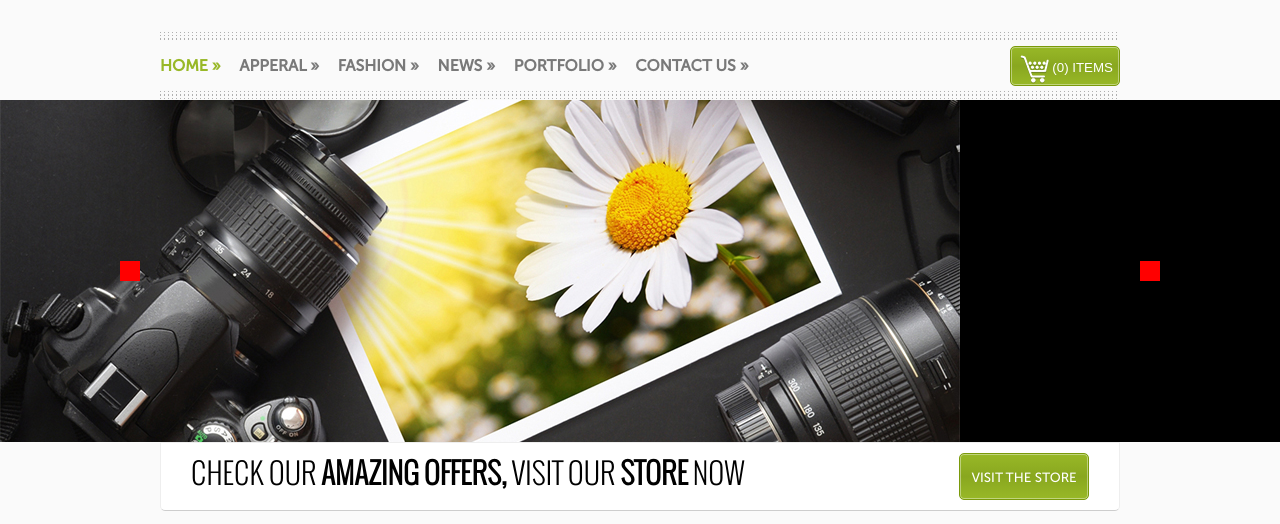
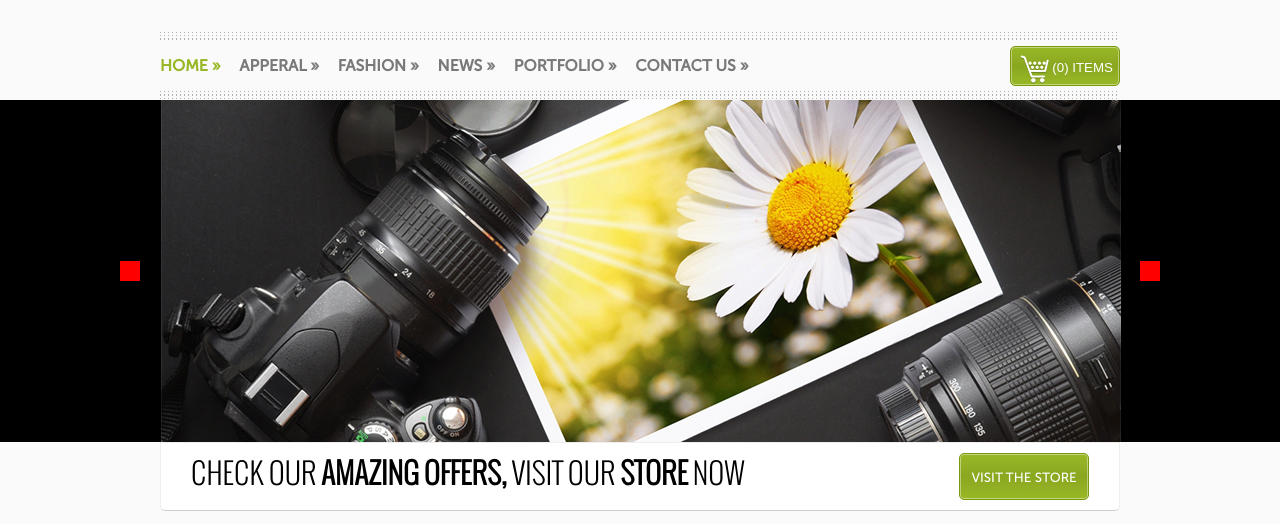
Before and after one commit to TaniaBlindaruk/Camera-Store, a plain HTML site: page index.html in a window 1280 px wide. Shown: the part 127-651 px from the top of the page. Drawn offline with Linux system fonts and the light colour scheme.

```diff
--- a/js/slide_show.js
+++ b/js/slide_show.js
@@ -4,20 +4,20 @@ var slideImage;
 function slideShow() {
     var docWidth = $(document).width();
     var k = (docWidth-960)/2;
-    slideImageArr  = $('#slider-images > div')[0];
+    slideImageArr  = $('#slider-images > div');
     pos = Math.round(slideImageArr.length/2);
     slideImage = $('#slider');
     slideImageArr.css({
-        'margin-left': k + 'px'
+        'left': k + 'px'
     });
     $('#left-arr').click(function() {
         slideImageArr.animate({
-            'margin-left': parseInt(slideImageArr.css('left'))-960 + 'px'
+            'left': parseInt(slideImageArr.css('left'))-960 + 'px'
         });
     });
     $('#right-arr').click(function() {
         slideImageArr.animate({
-            'margin-left': parseInt(slideImageArr.css('left'))+960 + 'px'
+            'left': parseInt(slideImageArr.css('left'))+960 + 'px'
         })
     })
 }
--- a/styles/slide_show.css
+++ b/styles/slide_show.css
@@ -26,15 +26,14 @@
 }
 
 #slider-images {
-    white-space: nowrap;
     width: 100%;
     overflow: hidden;
     background: #000;
     height: 342px;
-    position: relative;
 }
 
 #slider-images > div {
+    position: relative;
     height: 342px;
     width: 960px;
     background-repeat: no-repeat;
@@ -44,7 +43,5 @@
     border-width: 0;
     border-left-width: 1px;
     border-right-width: 1px;
-    float: left;
     left: -1px;
-    position: absolute;
 }
```
